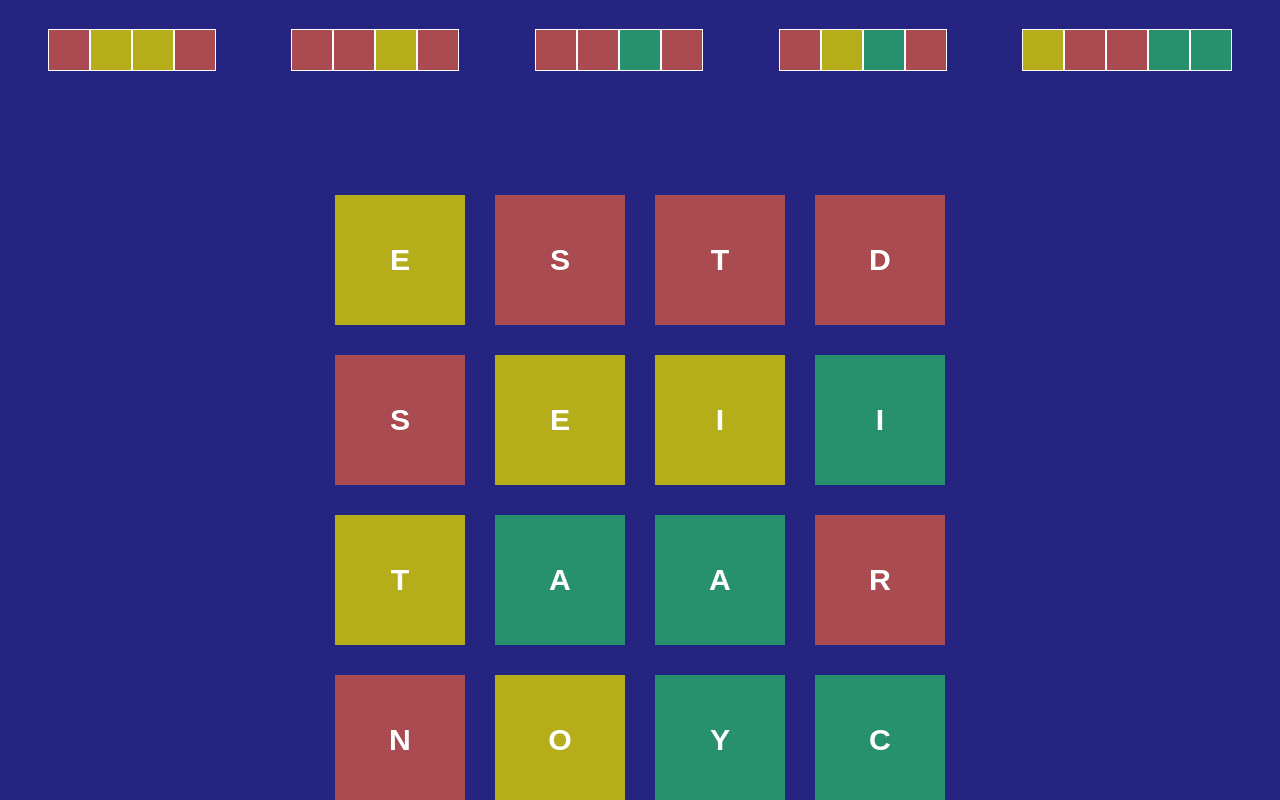
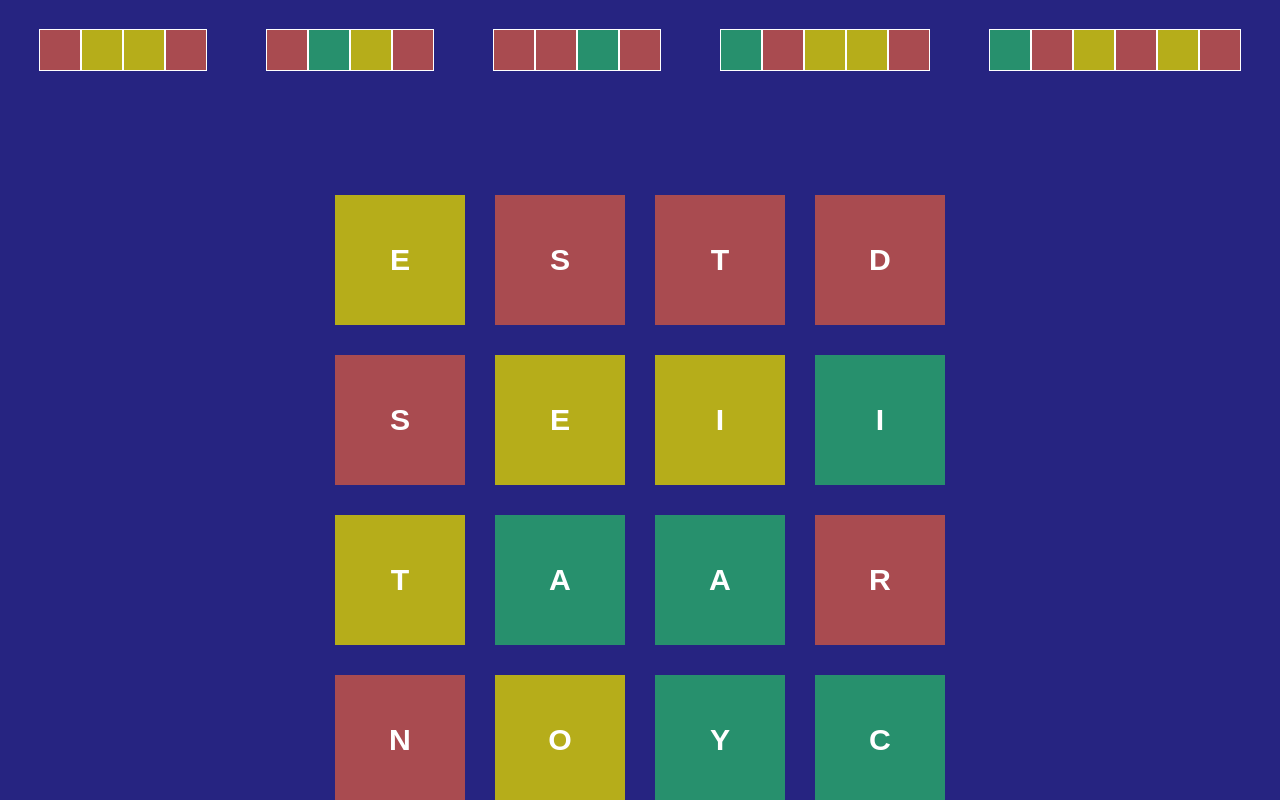
Before and after one commit to skedwards88/word_games, a React app: page / in a window 1280 px wide. Built offline with nearby package versions, Linux system fonts and the light colour scheme.

Commit message:
show hint

```diff
--- a/src/App.css
+++ b/src/App.css
@@ -599,4 +599,9 @@ a {
   min-height: 5vh;
   min-width: 5vh;
   border: 1px solid white;
+  color: white;
+  display: flex;
+  justify-content: center;
+  align-items: center;
+  font-weight: bold;
 }
--- a/src/palette/components/Clues.js
+++ b/src/palette/components/Clues.js
@@ -1,16 +1,16 @@
 import React from "react";
 
-function Clue({ clue, clueMatch }) {
+function Clue({ clue, clueMatch, letters, clueReveal }) {
   const boxes = clue.map((color, index) => (
-    <div className={`clueBox ${color}`} key={`${index}`}></div>
+    <div className={`clueBox ${color}`} key={`${index}`}>{clueReveal ? letters[index] : ""}</div>
   ));
 
   return <div className={`clue ${clueMatch ? "matched" : ""}`}>{boxes}</div>;
 }
 
-export default function Clues({ clues, clueMatches }) {
+export default function Clues({ clues, clueMatches, clueLetters, clueReveals }) {
   const clueDisplays = clues.map((clue, index) => (
-    <Clue clue={clue} clueMatch={clueMatches[index]} key={index}></Clue>
+    <Clue clue={clue} clueMatch={clueMatches[index]} letters={clueLetters[index]} clueReveal={clueReveals[index]} key={index}></Clue>
   ));
 
   return <div id="clues">{clueDisplays}</div>;
--- a/src/palette/components/Palette.js
+++ b/src/palette/components/Palette.js
@@ -18,8 +18,12 @@ function Palette({ setCurrentDisplay }) {
     <div className="App" id="palette">
       <Clues
         clueMatches={gameState.clueMatches}
+        clueReveals={gameState.clueReveals}
         clues={gameState.clueIndexes.map((clue) =>
           clue.map((index) => gameState.colors[index])
+        )}
+        clueLetters={gameState.clueIndexes.map((clue) =>
+          clue.map((index) => gameState.letters[index])
         )}
       ></Clues>
       <CurrentWord
@@ -46,6 +50,10 @@ function Palette({ setCurrentDisplay }) {
             });
           }}
         ></button>
+        <button
+          id="helpButton"
+          onClick={() => dispatchGameState({ action: "hint" })}
+        ></button>
         <Info
           info={
             <div>
--- a/src/palette/logic/gameInit.js
+++ b/src/palette/logic/gameInit.js
@@ -36,8 +36,10 @@ function getPlayableBoard({ gridSize, minWordLength, easyMode, numClues }) {
       easyMode: easyMode,
     });
 
-    for (let index = 0; index < wordIndexes.length; index++) {
-      const currentClue = wordIndexes[index];
+    const shuffledWordIndexes = shuffleArray(wordIndexes)
+
+    for (let index = 0; index < shuffledWordIndexes.length; index++) {
+      const currentClue = shuffledWordIndexes[index];
 
       // If word is not 4-6 long, skip
       if (currentClue.length < 4 || currentClue.length > 6) {
@@ -87,6 +89,7 @@ export function gameInit() {
   });
   const letterAvailabilities = letters.map(() => true);
   const clueMatches = clueIndexes.map(() => false);
+  const clueReveals = clueIndexes.map(() => false);
 
   return {
     minWordLength: minWordLength,
@@ -94,6 +97,7 @@ export function gameInit() {
     colors: colors,
     clueIndexes: clueIndexes,
     clueMatches: clueMatches,
+    clueReveals: clueReveals,
     letterAvailabilities: letterAvailabilities,
     playedIndexes: [],
     result: "",
--- a/src/palette/logic/gameReducer.js
+++ b/src/palette/logic/gameReducer.js
@@ -6,6 +6,35 @@ import { arraysMatchQ } from "./arraysMatchQ";
 export function gameReducer(currentGameState, payload) {
   if (payload.action === "newGame") {
     return gameInit(payload);
+  }
+
+  if (payload.action === "hint") {
+    let clueReveals = [...currentGameState.clueReveals]
+    let clueMatches = [...currentGameState.clueMatches]
+
+    for (let index = 0; index < clueReveals.length; index++) {
+      // If the player already found the clue, don't reveal
+      if (clueMatches[index]) {
+        continue
+      }
+      // If the clue is already revealed, skip
+      if (clueReveals[index]) {
+        continue
+      }
+
+      clueReveals[index] = true
+      clueMatches[index] = true
+      break
+    }
+
+    const newResult = clueMatches.every((i) => i) ? "game over" : "";
+
+    return {
+      ...currentGameState,
+      clueReveals: clueReveals,
+      clueMatches: clueMatches,
+      newResult: newResult,
+    }
   }
 
   if (payload.action === "startWord") {
```
Also changed, not shown: src/Todo.md (+0 -1 lines).
